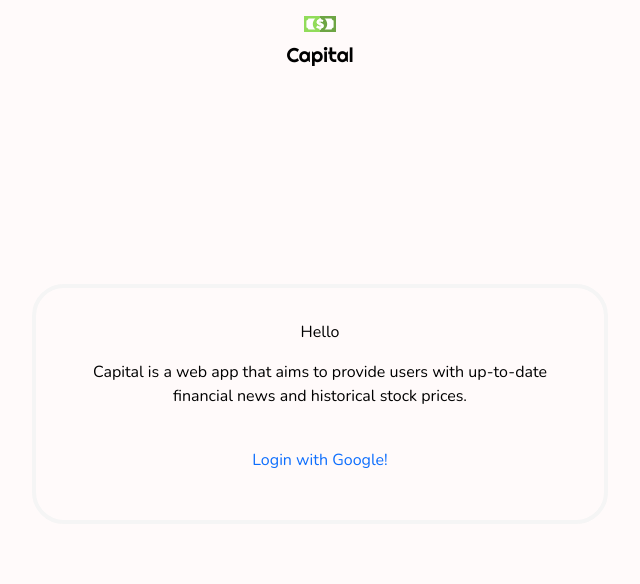
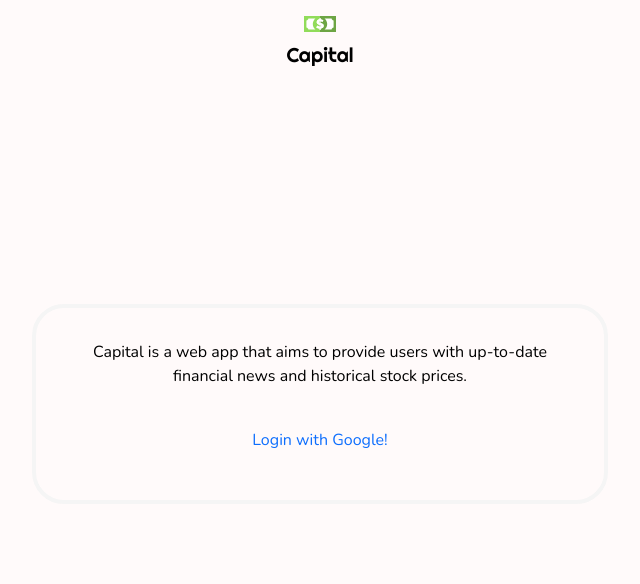
Before and after one commit to KevinZZhou/Capital, a Flask app: page / in a window 1280 px wide. Shown: the top 584 px of the page, without its empty margins (320-960 px from the left). Run offline with Flask 2, Linux system fonts and the light colour scheme; parts of the project's set-up code (start-up, migrations or seed data) failed here and were passed over; some libraries are stand-ins or nearby versions.

Commit message:
Update index.html

```diff
--- a/templates/index.html
+++ b/templates/index.html
@@ -9,7 +9,6 @@
 {% endblock %}
 
 {% block content %}
-    <p>Hello</p>
     {% if not current_user.is_authenticated %}
         <p>
             Capital is a web app that aims to provide users with up-to-date
```
